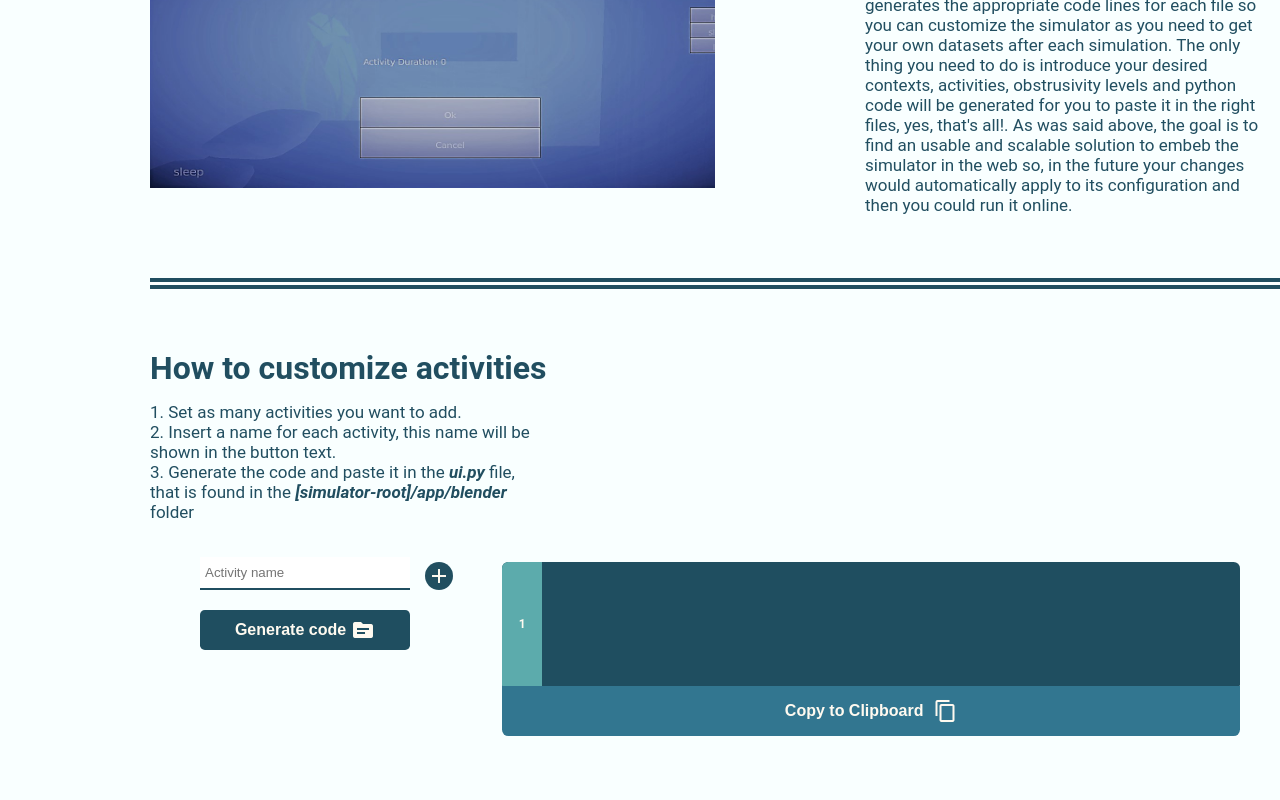
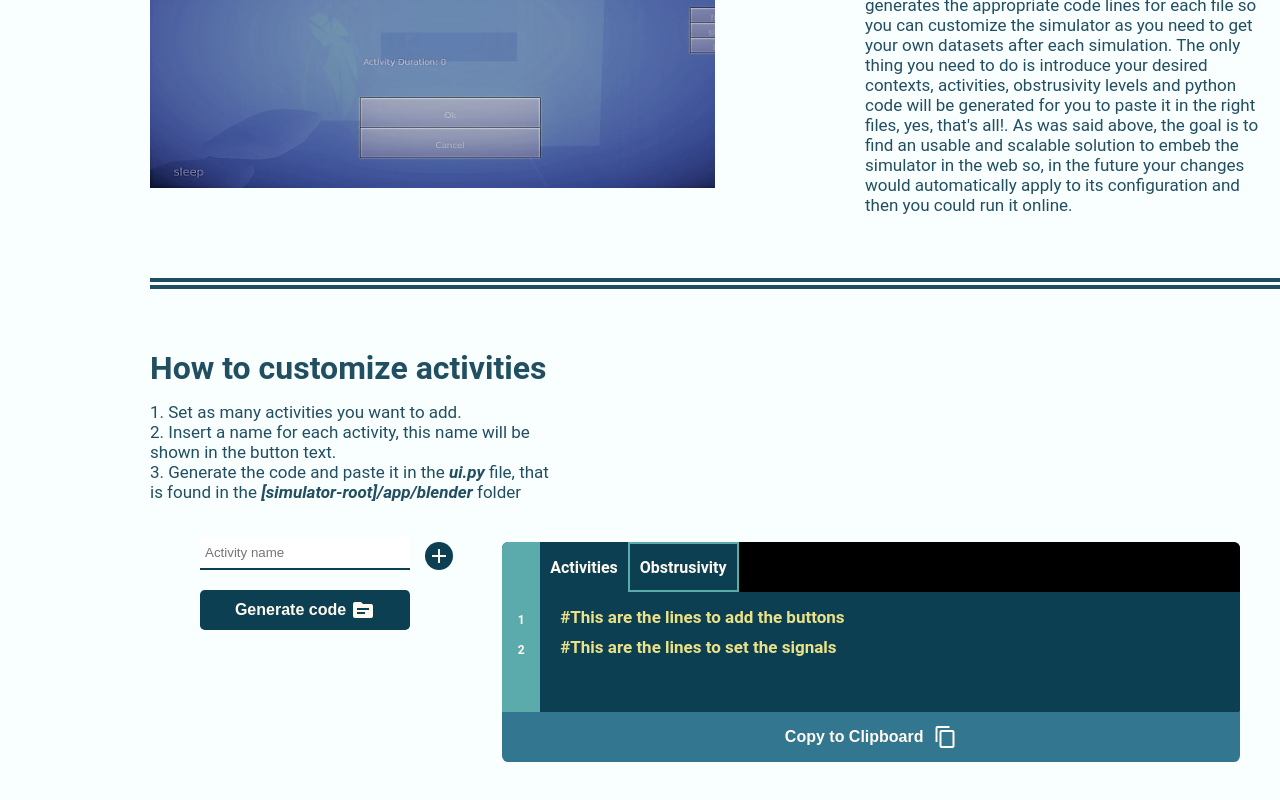
Before and after one commit to Chaalse/openshs-webapp, a React (Create React App) app: page / in a window 1280 px wide. Shown: the part 944-1744 px from the top of the page. Built offline with nearby package versions, Linux system fonts and the light colour scheme.

Commit message:
v1.0.0 lista para desplegarse

```diff
--- a/package.json
+++ b/package.json
@@ -51,6 +51,7 @@
     ]
   },
   "devDependencies": {
+    "@types/react-alert": "^5.2.1",
     "bootstrap": "^5.1.3",
     "bootstrap-icons": "^1.7.0",
     "gh-pages": "^3.2.3",
--- a/src/settings-boxes/activities/ActivitiesBoxDataContainer.tsx
+++ b/src/settings-boxes/activities/ActivitiesBoxDataContainer.tsx
@@ -1,5 +1,17 @@
 import { FC, useState } from "react";
 import ActivitiesBoxView from "./ActivitiesBoxView";
+
+export enum OptionsTabs {
+    ACTIVITIES = 'activities',
+    CONTEXTS = 'contexts',
+    COLUMNS = 'columns',
+    OBTR_LEVELS = 'levels'
+}
+
+export enum TabIdentifiers {
+    ACTIVITIES = 1,
+    OBTR_LEVELS = 2,
+}
 
 type ActivityBoxProps = {
 
@@ -9,15 +21,93 @@ const ActivitiesBoxDataContainer: FC<ActivityBoxProps> = ({}) => {
 
     const [userLabels, setUserLabels] = useState<string[]>([]);
 
-    const handleSubmitLabels = (labels: string[], tab?:  string) =>{
+    const handleSubmitLabels = (inputs: any) =>{
+        let labels: string[] = [];
+        for (let i = 0; i < inputs.length; i++) {
+            const element = inputs.item(i);
+            if (element!.value !== '') {
+                labels.push(element!.value);
+            }
+        }
         setUserLabels(labels);
         return
+    }
+
+    const markedTexts = (text: string, colorClass?: string): React.ReactNode => {
+        if (colorClass!) {
+            return (<b className={colorClass}>{text}</b>)
+        } else {
+            return (<b><i>{text}</i></b>)
+        }
+    }
+
+    const renderPythonButtons = (tab?: TabIdentifiers): React.ReactNode => {
+
+        return (
+            <>
+                {userLabels.map((label, index) => {
+                    let variableDeclaration: string = `self.${label}_btn `;
+                    let functionCall: string = 'bgui.FrameButton(';
+                    let parameterFrame: string = 'self.frame';
+                    let parameterText: string = 'text';
+                    let parameterSize: string = 'size';
+                    let parameterPos: string = 'pos';
+                    let parameterEndFunction: string = ')';
+
+                    return (
+
+                        <div className={'lines lines__in-code'}>
+                            <p>{markedTexts(variableDeclaration, 'variable_code')}</p>
+                            <p>={markedTexts(functionCall, 'function_code')}</p>
+                            <p>{markedTexts(parameterFrame, 'variable_code')},{' '}</p>
+                            <p>{markedTexts(parameterText, 'variable_code')}{'='}</p>
+                            <p>{`'${label}'`},{' '}</p>
+                            <p>{markedTexts(parameterSize, 'variable_code')}{'=[0.1, 0.05]'},{' '}</p>
+                            <p>{markedTexts(parameterPos, 'variable_code')}{tab === TabIdentifiers.ACTIVITIES ? `=[0.90, ${0.95-(0.5*index)}]` : `=[0.90, ${0.55-(0.5*index)}]`}</p>
+                            <p>{markedTexts(parameterEndFunction, 'function_code')}{'\n'}</p>
+
+                        </div>
+                    )
+                })
+                }
+            </>
+        )
+
+
+
+    }
+
+    const renderPythonSignals = (tab?: number) => {
+
+        return (
+            <>
+                {userLabels.map((label)=>{
+                    let variableDeclaration: string = `self.${label}_btn.on_click` ;
+                    let signalReference = `self.`;
+                    let signallCall = `set_${tab === TabIdentifiers.ACTIVITIES ? 'activity' : 'label'}_click`;
+
+                    return (
+
+                        <div className={'lines lines__in-code'}>
+                            <p>{markedTexts(variableDeclaration, 'variable_code')}=</p>
+                            <p>{markedTexts(signalReference, 'variable_code')}</p>
+                            <p>{markedTexts(signallCall, 'function_code')}{'\n'}</p>
+
+                        </div>
+                    )
+                })
+                }
+            </>
+        )
     }
 
     return (
         <ActivitiesBoxView
             activityLabels={userLabels}
             handleSubmitLabels={handleSubmitLabels}
+            markedTexts={markedTexts}
+            renderPythonButtons={renderPythonButtons}
+            renderPythonSignals={renderPythonSignals}
         />
     )
 }
--- a/src/settings-boxes/activities/ActivitiesBoxView.scss
+++ b/src/settings-boxes/activities/ActivitiesBoxView.scss
@@ -7,8 +7,8 @@
         margin-bottom: 15px;
     }
 
-    p {
-        max-width: 30%;
+    .instructions {
+        max-width: 32%;
     }
 }
 
@@ -43,6 +43,10 @@
         display: flex;
         justify-content: center;
         align-items: center;
+    }
+
+    &.disabled {
+        background-color: rgba(13, 63, 82, 0.750);
     }
 
 }
@@ -111,14 +115,21 @@
 .code-textbox {
     display: flex;
     flex-direction: column;
-    padding: 50px 0 50px 0;
+    padding-top: 15px;
 
     &__line-numbers {
+        padding: 65px 0 50px 0;
         background-color: $sky-blue;
         min-height: 100%;
         width: 40px;
         align-items: center;
         justify-content: center;
+    }
+
+    &__inside {
+        display: flex;
+        flex-direction: column;
+        width: 100%;
     }
 
 }
@@ -139,7 +150,8 @@
     }
 
     &__numbers {
-        margin-top: 5px;
+
+        margin-top: 6px;
     }
 }
 
@@ -148,6 +160,9 @@
 }
 .function_code {
     color: #4ce954;
+}
+.comment_code {
+    color: #ebe187;
 }
 
 .generate-button {
@@ -169,3 +184,32 @@
         margin-left: 5px;
     }
 }
+
+.tabs-container {
+    display: flex;
+    flex-direction: row;
+    flex-wrap: wrap;
+    width: 100%;
+    height: 50px;
+    background-color: black;
+}
+
+.tab {
+    color: floralwhite;
+    display: flex;
+    justify-content: center;
+    align-items: center;
+    background-color:  $ocean-blue;
+    border: 2px solid $sky-blue;
+    padding: 0 10px 0 10px;
+    font-weight: bold;
+    min-width: fit-content;
+    cursor: pointer;
+    position: relative;
+    z-index: 99;
+
+    &.selected {
+        border: none;
+    }
+
+}
--- a/src/settings-boxes/activities/ActivitiesBoxView.tsx
+++ b/src/settings-boxes/activities/ActivitiesBoxView.tsx
@@ -1,34 +1,33 @@
-import React, { FC, MouseEvent, ReactNode, useState } from "react";
+import React, { FC, MouseEvent, ReactNode, useEffect, useState } from "react";
 import './ActivitiesBoxView.scss';
 import 'material-icons/iconfont/material-icons.scss';
 import Icon from "../../Components/Icon/Icon";
+import { OptionsTabs, TabIdentifiers } from "./ActivitiesBoxDataContainer";
 
-enum OptionsTabs {
-    ACTIVITIES = 'activities',
-    CONTEXTS = 'contexts',
-    COLUMNS = 'columns',
-    OBTR_LEVELS = 'levels'
-}
+
 
 type ActivitiesBoxViewProps = {
     activityLabels: string[],
-    handleSubmitLabels: (labels: string[], tab?: OptionsTabs) => void
+    handleSubmitLabels: (labels: any) => void,
+    markedTexts: (value: string, colorClass?: string) => React.ReactNode,
+    renderPythonButtons: (tab?: TabIdentifiers) => React.ReactNode
+    renderPythonSignals: (tab?: TabIdentifiers) => React.ReactNode
 }
 
 const ActivitiesBoxView: FC<ActivitiesBoxViewProps> = ({
     activityLabels,
-    handleSubmitLabels
+    handleSubmitLabels,
+    markedTexts,
+    renderPythonButtons,
+    renderPythonSignals
 }) => {
+
+    const comment1 = '#This are the lines to add the buttons';
+    const comment2 = '#This are the lines to set the signals'
 
     const [counter, setCounter] = useState(1);
 
-    const markedTexts = (text: string, colorClass?: string): React.ReactNode => {
-        if (colorClass!) {
-            return (<b className={colorClass}>{text}</b>)
-        } else {
-            return (<b><i>{text}</i></b>)
-        }
-    }
+    const [tabIdentifier, setTabIdentifier] = useState<TabIdentifiers>(TabIdentifiers.ACTIVITIES);
 
     const handleAddField = () => {
         const div = document.createElement('div');
@@ -60,7 +59,7 @@ const ActivitiesBoxView: FC<ActivitiesBoxViewProps> = ({
         return
     }
 
-    const handleRemoveField = (e: any) => {
+    const handleRemoveField = () => {
         const div = document.getElementById('fieldArray')!;
         const element = document.getElementById(`added-field-${counter}`)!
         div.removeChild(element);
@@ -68,63 +67,70 @@ const ActivitiesBoxView: FC<ActivitiesBoxViewProps> = ({
     }
 
     const handleGenerateCode = () => {
-        let userLabels: string[] = [];
         const inputs = document.getElementsByTagName('input');
-        for (let i = 0; i < inputs.length; i++) {
-            const element = inputs.item(i);
-            if (element!.value !== '') {
-                userLabels.push(element!.value);
-            }
-        }
-        handleSubmitLabels(userLabels);
+
+        handleSubmitLabels(inputs);
 
     }
 
-    const renderPythonCode = (): React.ReactNode => {
+    const handleChangeTab = (e: any) => {
+        const inputs = document.getElementsByTagName('input');
+        for (let i = 0; i < inputs.length; i++) {
+            inputs.item(i)!.value = '';
+        }
 
-        return (
-            <div className={'code-textbox'}>
-                {activityLabels.map((label) => {
-                    let variableDeclaration: string = `self.${label}_btn `;
-                    let functionCall: string = 'bgui.FrameButton(';
-                    let parameterFrame: string = 'self.frame';
-                    let parameterText: string = 'text';
-                    let parameterSize: string = 'size';
-                    let parameterPos: string = 'pos';
-                    let parameterEndFunction: string = ')';
-                    return (
-                        <div className={'lines lines__in-code'}>
+        switch (e.target.id) {
+            case OptionsTabs.ACTIVITIES:
+                setTabIdentifier(TabIdentifiers.ACTIVITIES);
+                break;
+            case OptionsTabs.OBTR_LEVELS:
+                setTabIdentifier(TabIdentifiers.OBTR_LEVELS);
+                break;
+            default:
+                break;
+        }
 
-                            <p>{markedTexts(variableDeclaration, 'variable_code')}</p>
-                            <p>={markedTexts(functionCall, 'function_code')}</p>
-                            <p>{markedTexts(parameterFrame, 'variable_code')},&nbsp;</p>
-                            <p>{markedTexts(parameterText, 'variable_code')}{'='}</p>
-                            <p>{`'${label}'`},&nbsp;</p>
-                            <p>{markedTexts(parameterSize, 'variable_code')}{'=[0.1, 0.05]'},&nbsp;</p>
-                            <p>{markedTexts(parameterPos, 'variable_code')}{'=[0.90, 0.65]'}</p>
-                            <p>{markedTexts(parameterEndFunction, 'function_code')}</p>
-                        </div>
-                    )
-                })
-                }
-            </div>
-        )
+        handleGenerateCode();
+    }
+
+    const onCopyToClipboard = () => {
+        const copiedDiv = document.getElementById('code-textbox');
+        const text = copiedDiv!.textContent!;
+        navigator.clipboard.writeText(text);
 
     }
+
+    let lineNumbers: string[] = [];
+    const handleRenderLineNumbers = () => {
+        const pythonDiv = document.getElementById('python-div');
+        let codeLines;
+        if (pythonDiv !== null) {
+            codeLines = pythonDiv!.getElementsByTagName('p');
+            const max = codeLines ? codeLines.length : 6;
+            for (let i = 0; i < max; i++) {
+                lineNumbers.push('');
+            }
+        }
+
+    }
+
+    useEffect(() => {
+        handleRenderLineNumbers();
+    }, [document]);
 
     return (
         <div className={'activities-container'}>
             <h1>How to customize activities</h1>
-            <p>{`1. Set as many activities you want to add.`}</p>
-            <p>{`2. Insert a name for each activity, this name will be shown in the button text.`}</p>
-            <p>{`3. Generate the code and paste it in the `}{markedTexts('ui.py')}{` file, that is found in the `}{markedTexts('[simulator-root]/app/blender')}{' folder'}</p>
+            <p className={'instructions'}>{`1. Set as many activities you want to add.`}</p>
+            <p className={'instructions'}>{`2. Insert a name for each activity, this name will be shown in the button text.`}</p>
+            <p className={'instructions'}>{`3. Generate the code and paste it in the `}{markedTexts('ui.py')}{` file, that is found in the `}{markedTexts('[simulator-root]/app/blender')}{' folder'}</p>
             <div className={'activities-div'}>
                 <div className={'form-col'}>
                     <div className={'activities-form'} id={'fieldArray'}>
 
                         <div className={'added-field'} id={'added-field-0'}>
                             <input placeholder={'Activity name'} />
-                            <button className={'field-btn field-btn__add'} onClick={handleAddField}><Icon icon={'add'} /></button>
+                            <button className={'field-btn'} onClick={handleAddField}><Icon icon={'add'} /></button>
                         </div>
                     </div>
                     <button className={'generate-button'} onClick={handleGenerateCode}>Generate code<Icon icon={'source'} /></button>
@@ -135,19 +141,66 @@ const ActivitiesBoxView: FC<ActivitiesBoxViewProps> = ({
                             <span className={'lines lines__numbers'}>
                                 {1}
                             </span>
-                            {activityLabels.map((element, index) => {
+                            {activityLabels.map((line, index) => {
+
                                 return (
                                     <span className={'lines lines__numbers'}>
                                         {index + 2}
                                     </span>
                                 )
-                            })}
+
+                            })
+                            }
+                            <span className={'lines lines__numbers'}>
+                                {activityLabels.length + 2}
+                            </span>
+                            {activityLabels.map((line, index) => {
+
+                                return (
+                                    <span className={'lines lines__numbers'}>
+                                        {activityLabels.length + index + 3}
+                                    </span>
+                                )
+
+                            })
+                            }
+
                         </div>
-                        {
-                            renderPythonCode()
-                        }
+                        <div className={'code-textbox__inside'}>
+                            <div className={'tabs-container'}>
+                                <span
+                                    className={`tab ${tabIdentifier === TabIdentifiers.ACTIVITIES ? 'selected' : ''}`}
+                                    id={OptionsTabs.ACTIVITIES}
+                                    onClick={(e) => handleChangeTab(e)}
+                                >
+                                    Activities
+                                </span>
+                                <span
+                                    className={`tab ${tabIdentifier === TabIdentifiers.OBTR_LEVELS ? 'selected' : ''}`}
+                                    id={OptionsTabs.OBTR_LEVELS}
+                                    onClick={(e) => handleChangeTab(e)}
+                                >
+                                    Obstrusivity
+                                </span>
+                                <span className={'tab-container-background'}></span>
+                            </div>
+                            <div className={'code-textbox'} id={'code-textbox'}>
+                                <div className={'lines lines__in-code'}>
+                                    <p>{markedTexts(comment1, 'comment_code')}{'\n'}</p>
+                                </div>
+                                {
+                                    renderPythonButtons(tabIdentifier)
+                                }
+                                <div className={'lines lines__in-code'}>
+                                    <p>{markedTexts(comment2, 'comment_code')}{'\n'}</p>
+                                </div>
+                                {
+                                    renderPythonSignals(tabIdentifier)
+                                }
+                            </div>
+                        </div>
                     </div>
-                    <button className={'copy-btn'}>Copy to Clipboard <Icon icon={'content_copy'} /></button>
+                    <button className={'copy-btn'} onClick={onCopyToClipboard}>Copy to Clipboard <Icon icon={'content_copy'} /></button>
                 </div>
             </div>
         </div>
--- a/src/styles/_colors.scss
+++ b/src/styles/_colors.scss
@@ -1,2 +1,2 @@
-$ocean-blue: rgba(13, 63, 82, 0.918);
+$ocean-blue: rgba(13, 63, 82, 1);
 $sky-blue: rgba(92,171,172,1);
```
Also changed, not shown: 2 other files (tests, documents, lock files or other folders).
